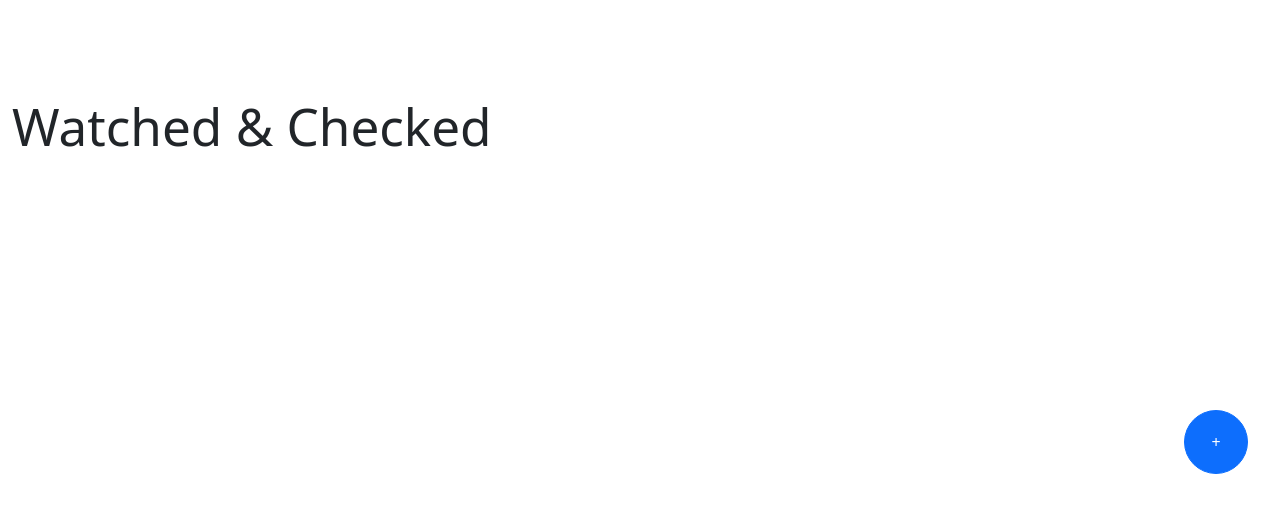
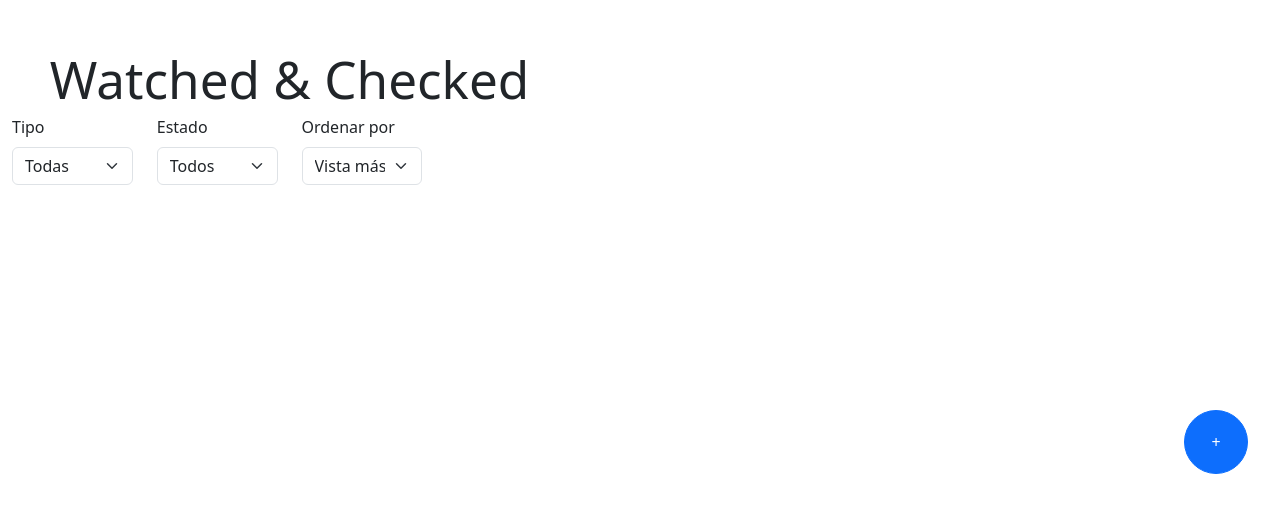
Before and after one commit to Dani-Poda/watched-checked, a React (Vite) app in the folder client/: page / in a window 1280 px wide. Shown: the part 294-800 px from the top of the page. Built offline with nearby package versions, Linux system fonts and the light colour scheme; no server answers.

Commit message:
filtros y orden para películas

```diff
--- a/client/src/App.jsx
+++ b/client/src/App.jsx
@@ -4,6 +4,7 @@ import { AddMovieModal } from "./components/AddMovieModal/AddMovieModal";
 import { moviesAPI, genresAPI } from './services/api';
 import { MovieGrid } from './components/MovieGrid/MovieGrid';
 import { MovieDetailModal } from './components/MovieDetailModal/MovieDetailModal';
+import { Filters } from './components/Filters/Filters';
 
 function App() {
   const [showModal, setShowModal] = useState(false);
@@ -12,6 +13,9 @@ function App() {
   const [selectedMovie, setSelectedMovie] = useState();
   const [movieToEdit, setMovieToEdit] = useState(null);
   const [genres, setGenres] = useState([]);
+  const [filterType, setFilterType] = useState('');
+  const [filterStatus, setFilterStatus] = useState('');
+  const [sortBy, setSortBy] = useState('newest');
 
   const handleAdd = () => {
     setShowModal(true);
@@ -98,6 +102,37 @@ function App() {
     }
   }
 
+  const getFilteredMovies = () => {
+    let filtered = [...movies];  // Copiar array
+
+    // Filtrar por tipo
+    if (filterType && filterType !== '') {
+      filtered = filtered.filter(m => m.type === parseInt(filterType));
+    }
+
+    // Filtrar por estado
+    if (filterStatus && filterStatus !== '') {
+      filtered = filtered.filter(m => m.status === parseInt(filterStatus));
+    }
+
+    // Ordenar
+    if (sortBy === 'newest') {
+      filtered.sort((a, b) => b.movie_id - a.movie_id);
+    } else if (sortBy === 'oldest') {
+      filtered.sort((a, b) => a.movie_id - b.movie_id);
+    } else if (sortBy === 'rating-high') {
+      filtered.sort((a, b) => b.rating - a.rating);
+    } else if (sortBy === 'rating-low') {
+      filtered.sort((a, b) => a.rating - b.rating);
+    } else if (sortBy === 'year_published-high') {
+      filtered.sort((a, b) => b.year_published - a.year_published);
+    }else if (sortBy === 'year_published-low') {
+      filtered.sort((a, b) => a.year_published -b.year_published);
+    }
+
+    return filtered;
+  }
+
   return (
     <div className="container mt-5">
       <h1 className="text-center">Watched & Checked</h1>
@@ -110,7 +145,10 @@ function App() {
         movieToEdit={movieToEdit}
         genres={genres}
       />
-      <MovieGrid movies={movies} onCardClick={handleCardClick}/>
+
+      <Filters onTypeChange={setFilterType} onStatusChange={setFilterStatus} onSortChange={setSortBy}/>
+
+      <MovieGrid movies={getFilteredMovies()} onCardClick={handleCardClick}/>
 
       {selectedMovie &&
         <MovieDetailModal
--- /dev/null
+++ b/client/src/components/Filters/Filters.jsx
@@ -0,0 +1,47 @@
+import {Col, Form, Row} from 'react-bootstrap';
+
+export const Filters = ({onTypeChange, onStatusChange, onSortChange}) => {
+  return (
+    <>
+      <Row className='mb-4'>
+        <Col md={3}>
+          <Form.Group>
+            <Form.Label>Tipo</Form.Label>
+            <Form.Select onChange={(e)=> onTypeChange(e.target.value)}>
+              <option value=''>Todas</option>
+              <option value='1'>Películas</option>
+              <option value='2'>Series</option>
+            </Form.Select>
+          </Form.Group>
+        </Col>
+
+        <Col md={3}>
+          <Form.Group>
+            <Form.Label>Estado</Form.Label>
+            <Form.Select onChange={(e)=> onStatusChange(e.target.value)}>
+              <option value=''>Todos</option>
+              <option value='1'>Vista</option>
+              <option value='2'>Pendiente</option>
+              <option value='3'>Viendo</option>
+              <option value='4'>Abandonada</option>
+            </Form.Select>
+          </Form.Group>
+        </Col>
+
+        <Col md={3}>
+          <Form.Group>
+            <Form.Label>Ordenar por</Form.Label>
+            <Form.Select onChange={(e) => onSortChange(e.target.value)}>
+              <option value="newest">Vista más reciente</option>
+              <option value="oldest">Vista más antigua</option>
+              <option value="rating-high">Rating: Mayor a menor</option>
+              <option value="rating-low">Rating: Menor a mayor</option>
+              <option value="year_published-high">Año: Reciente a antigua</option>
+              <option value="year_published-low">Rating: Antigua a reciente</option>
+            </Form.Select>
+          </Form.Group>
+        </Col>
+      </Row>
+    </>
+  )
+}
```
